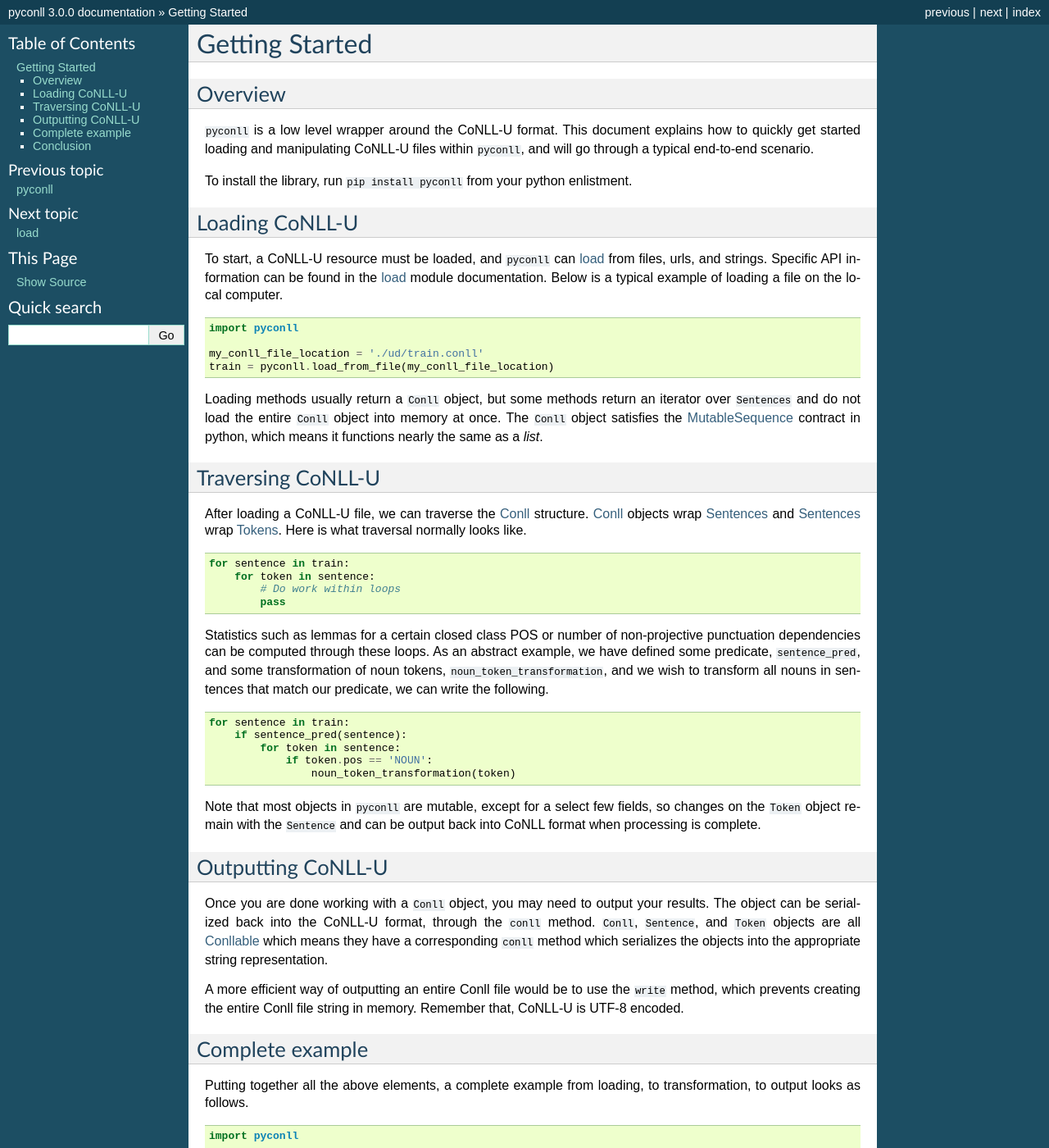
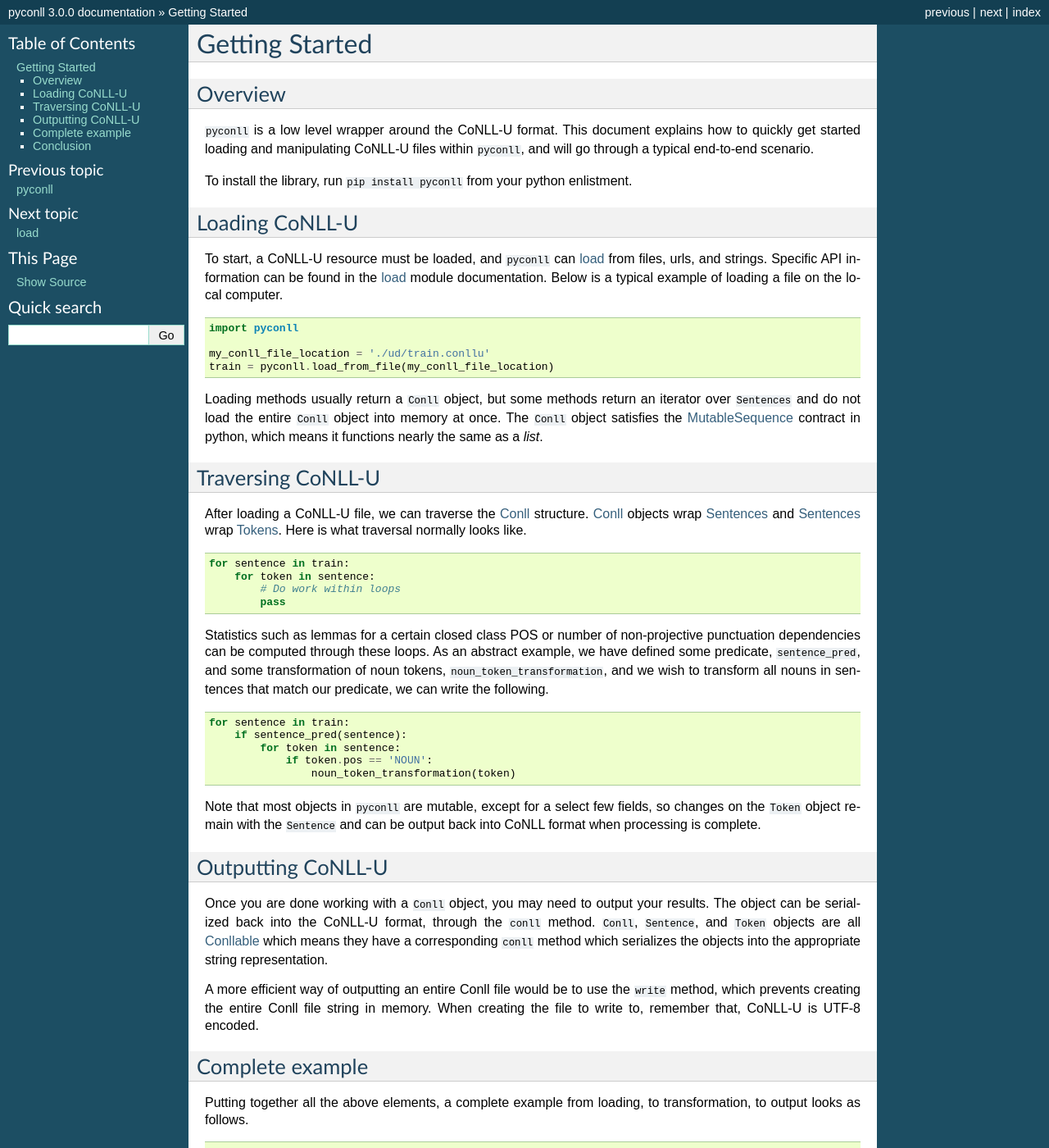
Before and after one commit to pyconll/pyconll, a Sphinx documentation site: the page built from docs/starting.rst, in a window 1280 px wide and 1400 px high. Shown: the whole window at 82% size. Built offline with Sphinx 7.4.7, drawn with Linux system fonts in a browser that asks for light colours; the version number is read from the project's files by our own code; some of the changed text lies outside the part shown.

Commit message:
Multiple small fixes and corrections.

```diff
--- a/docs/starting.rst
+++ b/docs/starting.rst
@@ -17,7 +17,7 @@ To start, a CoNLL-U resource must be loaded, and ``pyconll`` can load_ from file
 
     import pyconll
 
-    my_conll_file_location = './ud/train.conll'
+    my_conll_file_location = './ud/train.conllu'
     train = pyconll.load_from_file(my_conll_file_location)
 
 Loading methods usually return a ``Conll`` object, but some methods return an iterator over ``Sentences`` and do not load the entire ``Conll`` object into memory at once. The ``Conll`` object satisfies the MutableSequence_ contract in python, which means it functions nearly the same as a `list`.
@@ -51,7 +51,7 @@ Outputting CoNLL-U
 
 Once you are done working with a ``Conll`` object, you may need to output your results. The object can be serialized back into the CoNLL-U format, through the ``conll`` method. ``Conll``, ``Sentence``, and ``Token`` objects are all Conllable_ which means they have a corresponding ``conll`` method which serializes the objects into the appropriate string representation.
 
-A more efficient way of outputting an entire Conll file would be to use the ``write`` method, which prevents creating the entire Conll file string in memory. Remember that, CoNLL-U is UTF-8 encoded.
+A more efficient way of outputting an entire Conll file would be to use the ``write`` method, which prevents creating the entire Conll file string in memory. When creating the file to write to, remember that, CoNLL-U is UTF-8 encoded.
 
 Complete example
 ----------------------------------
@@ -63,7 +63,7 @@ Putting together all the above elements, a complete example from loading, to tra
     import pyconll
 
     # Load file
-    my_conll_file_location = './ud/train.conll'
+    my_conll_file_location = './ud/train.conllu'
     train = pyconll.load_from_file(my_conll_file_location)
 
     # Process and transform
```
Also changed, not shown: README.md (+6 -6 lines), README.rst (+10 -11 lines), 2 other files.
